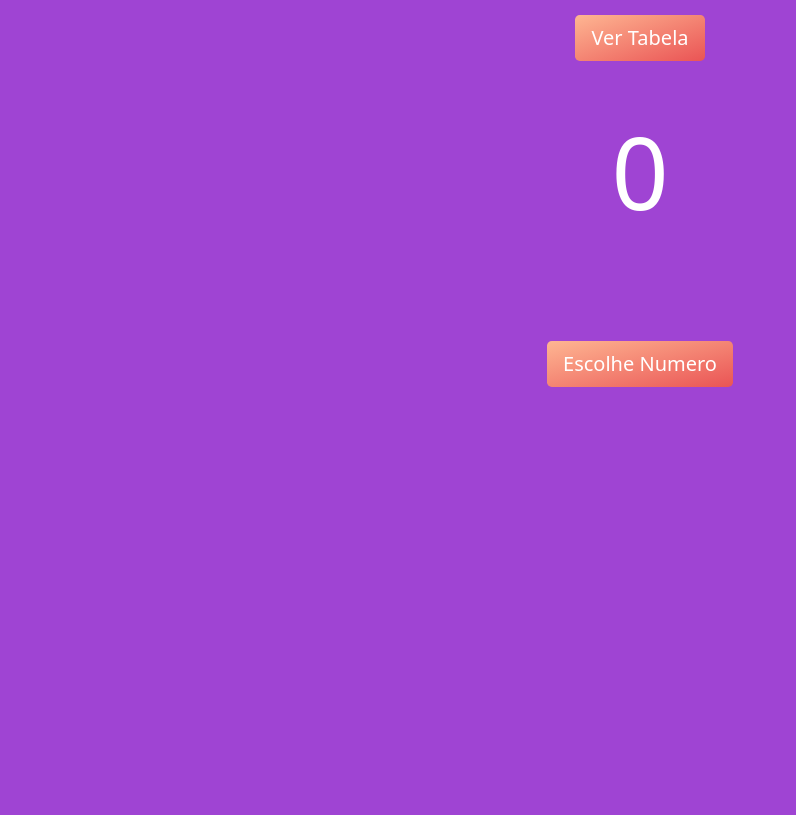
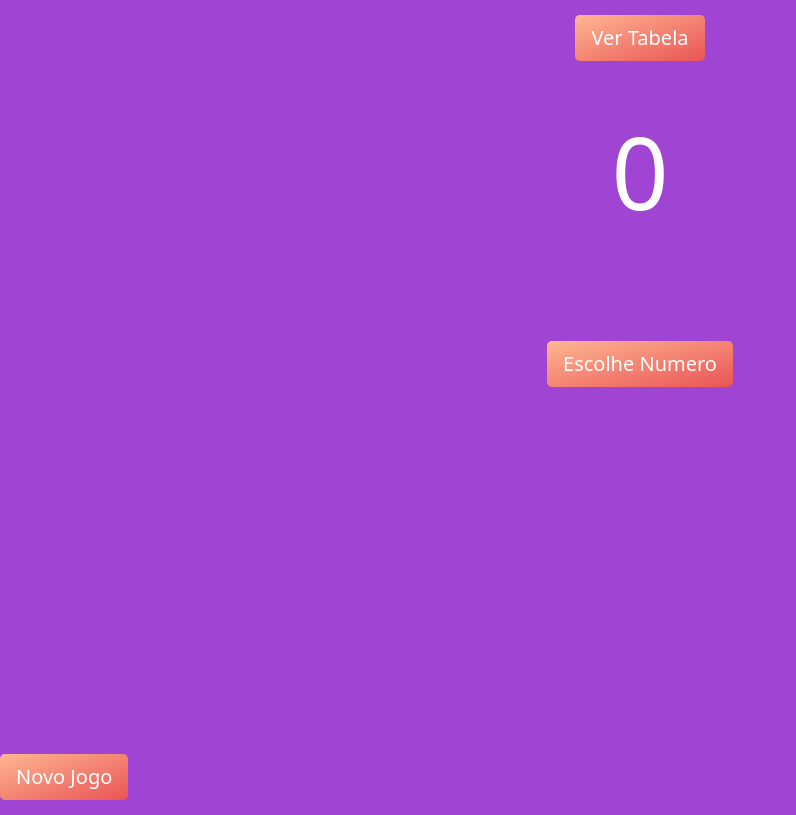
Before and after one commit to cclebber/bingo, a website: page public/index.html in a window 1280 px wide. Shown: the whole page, without its empty margins (0-796 px from the left). Drawn offline with nearby package versions, Linux system fonts and the light colour scheme.

Commit message:
Add files via upload

```diff
--- a/public/index.html
+++ b/public/index.html
@@ -33,6 +33,7 @@
             </div>
 
             <button type="button" class="btn btn-lg btn-choice" onclick="escolheNumero()">Escolhe Numero</button>
+            <button type="button" class="btn btn-lg btn-choice" style="position: fixed;bottom: 0;left: 0;" onclick="limpar()">Novo Jogo</button>
         </div>
 
     </div>
--- a/public/script.js
+++ b/public/script.js
@@ -19,6 +19,9 @@ function limpar(){
     reset();
     localStorage.removeItem('numeros');
     localStorage.removeItem('sorteio');
+    document.getElementById('choice').innerHTML="";
+    document.getElementById('choice-label').innerHTML="";
+    montaTelaEscolhas();
 }
 
 if(!!localStorage.getItem('numeros')){
@@ -57,10 +60,6 @@ function montaTelaEscolhas()
     });
 }
 
-
-
-
-
 function vertabela(){
     $('#choice-container').hide();
     $('#tabela-container').show();
```
